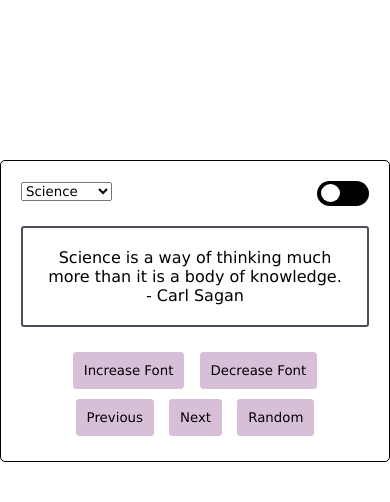
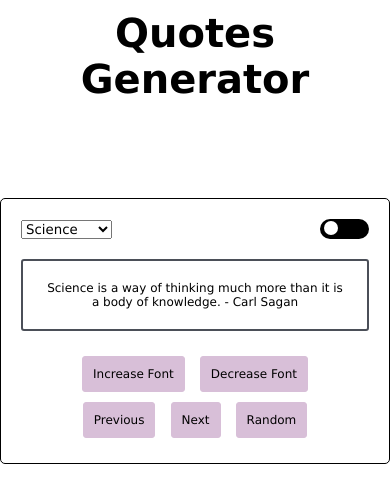
Before and after one commit to suzzumaharjan/Quote-generator, a plain HTML site: page index.html in a window 390 px wide. Drawn offline with Linux system fonts and the light colour scheme.

Commit message:
some modifications

```diff
--- a/index.html
+++ b/index.html
@@ -7,6 +7,7 @@
     <link rel="stylesheet" href="style.css">
 </head>
 <body>
+    <h1 class="heading">Quotes Generator</h1>
     <div class="container">
         <div style="display: flex; justify-content: space-between;">
             <div class="dropdown-content">
--- a/style.css
+++ b/style.css
@@ -11,7 +11,12 @@
     padding: 20px;
     border:1px solid black;
     border-radius: 5px;
-    margin: 10rem auto;
+    margin: 6rem auto;
+}
+.heading{
+    text-align: center;
+    font-size: 60px;
+    margin-top: 10px;
 }
 .quote-detail{
     margin: 20px 0;
@@ -92,3 +97,37 @@
     background-color: white;
     color: black;
   }
+  @media (max-width: 800px) {
+   .heading{
+    font-size: 50px;
+   }
+}
+@media (max-width: 600px) {
+    .heading{
+     font-size: 40px;
+    }
+    #quote{
+        padding: 5px;
+        font-size: 12px;
+    }
+    button{
+        font-size: 12px;
+    }
+    .container{
+        max-width: 400px;
+
+
+    }
+    .switch {
+
+        width: 49px;
+        height: 20px;
+      }
+
+  .slider::before {
+
+    height: 14px;
+    width: 14px;
+
+  }
+ }
```
